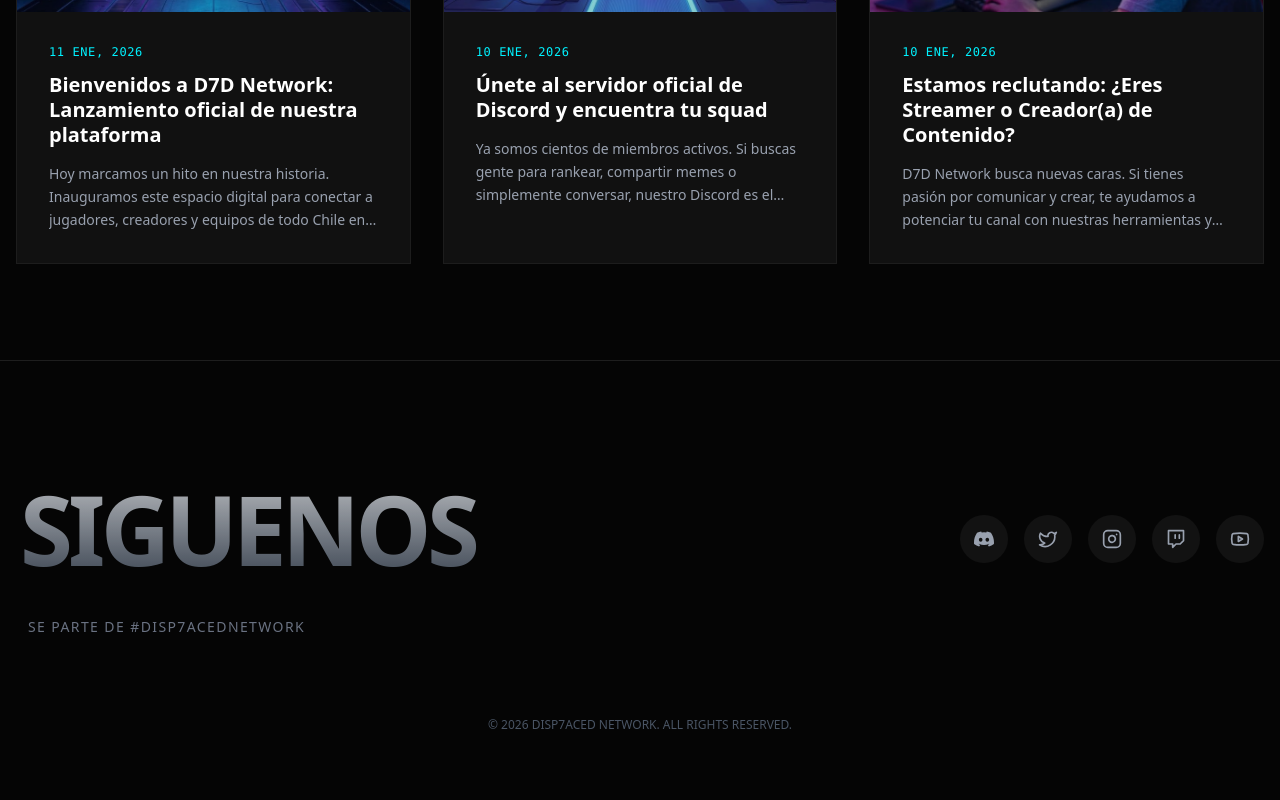
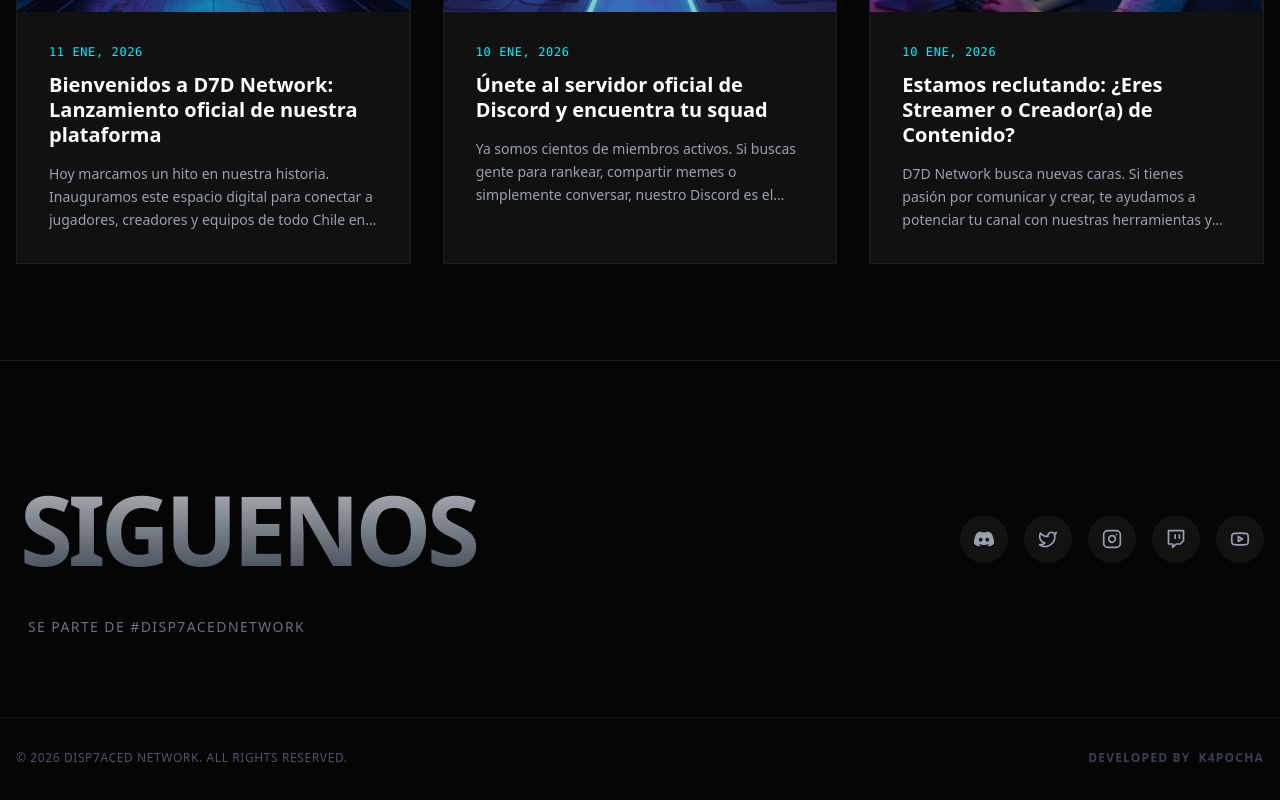
Before and after one commit to K4pocha/d7d_comunity, a Next.js app: page / in a window 1280 px wide. Shown: the part 1272-2072 px from the top of the page. Before the commit the page ends 2045 px from the top, so only its background shows below. Built offline with nearby package versions, Linux system fonts and the light colour scheme; no server answers.

Commit message:
added signature in footer

```diff
--- a/src/app/layout.tsx
+++ b/src/app/layout.tsx
@@ -1,10 +1,10 @@
 import type { Metadata } from "next";
-// 1. Importamos la fuente Oswald de Google
 import { Oswald, Inter } from "next/font/google";
 import "./globals.css";
 import Navbar from "../components/Navbar";
 import StreamBar from "../components/StreamBar";
 import Footer from "../components/Footer";
+
 
 // Configuración de la fuente gruesa
 const oswald = Oswald({
--- a/src/components/Footer.tsx
+++ b/src/components/Footer.tsx
@@ -1,5 +1,8 @@
+"use client";
+
 import { Twitter, Instagram, Youtube, Twitch, Facebook } from "lucide-react";
 import socialLinks from "../data/social-links.json";
+import { useEffect } from "react";
 
 const DiscordIcon = ({ size = 20 }: { size?: number }) => (
   <svg width={size} height={size} viewBox="0 0 127.14 96.36" fill="currentColor">
@@ -17,6 +20,18 @@ export default function Footer() {
   ];
 
   const activeNetworks = socialNetworks.filter(social => social.href && social.href !== "");
+
+  // EFECTO HACKER: Mensaje en la consola
+  useEffect(() => {
+    console.log(
+      "%c Developed by K4pocha",
+      "background: #000; color: #ec4899; font-size: 20px; font-weight: bold; padding: 10px; border: 2px solid #ec4899; border-radius: 5px;"
+    );
+    console.log(
+      "%c ¿Te gusta el código? Contáctame en github.com/k4pocha",
+      "color: #aaa; font-size: 12px;"
+    );
+  }, []);
 
   return (
     <footer className="bg-[#050505] border-t border-white/10 pt-20 pb-10 mt-auto">
@@ -47,8 +62,26 @@ export default function Footer() {
         </div>
       </div>
 
-      <div className="text-center mt-20 text-gray-600 text-xs uppercase">
-        © 2026 DIsp7aceD Network. All rights reserved.
+      <div className="text-center mt-20 border-t border-white/5 pt-8 flex flex-col md:flex-row justify-between items-center px-4 gap-4">
+
+        {/* Copyright */}
+        <div className="text-gray-600 text-xs uppercase tracking-wider">
+          © 2026 Disp7aceD Network. All rights reserved.
+        </div>
+
+        {/* TU FIRMA */}
+        <a
+          href="https://k4pocha.vercel.app"
+          target="_blank"
+          rel="noopener noreferrer"
+          className="text-xs uppercase font-bold tracking-widest text-gray-700 hover:text-sk-accent transition-colors duration-300 flex items-center gap-2 group"
+        >
+          <span>Developed by</span>
+          <span className="group-hover:underline decoration-sk-accent underline-offset-4">
+            K4pocha
+          </span>
+        </a>
+
       </div>
     </footer>
   );
```
